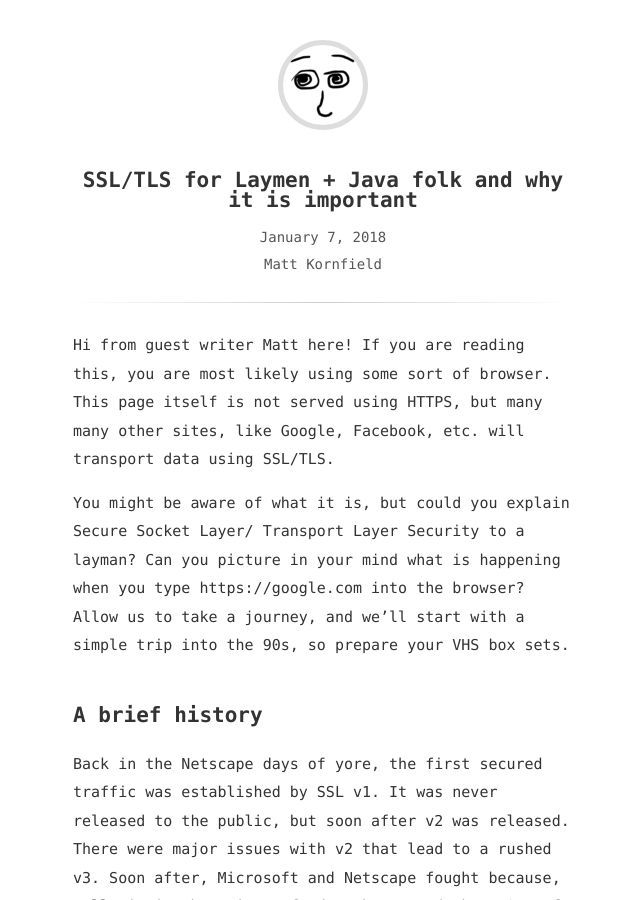
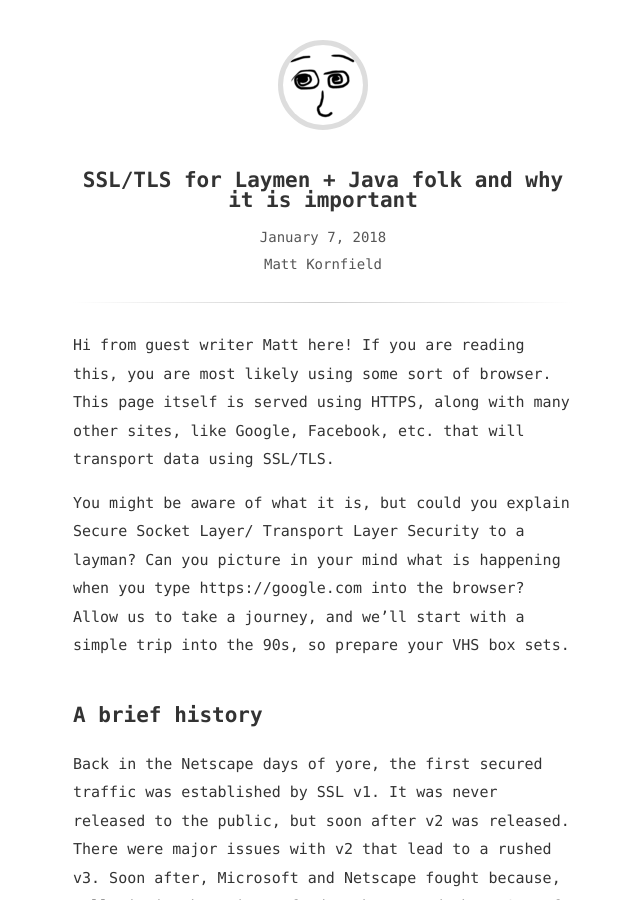
Before and after one commit to michaelkochub/michaelkochub.github.io, a Jekyll site: the page built from _posts/2018-1-7-ssl-laymen.md, in a window 1280 px wide and 900 px high. Shown: the whole window, without its empty margins (317-957 px from the left). Built offline with Jekyll 4.4.1, drawn with Linux system fonts in a browser that asks for light colours.

Commit message:
Update SSL post

```diff
--- a/_posts/2018-1-7-ssl-laymen.md
+++ b/_posts/2018-1-7-ssl-laymen.md
@@ -5,7 +5,7 @@ title_stub: ssl
 contributor: Matt Kornfield
 ---
 
-Hi from guest writer Matt here! If you are reading this, you are most likely using some sort of browser. This page itself is not served using HTTPS, but many many other sites, like Google, Facebook, etc. will transport data using SSL/TLS.
+Hi from guest writer Matt here! If you are reading this, you are most likely using some sort of browser. This page itself is served using HTTPS, along with many other sites, like Google, Facebook, etc. that will transport data using SSL/TLS.
 
 You might be aware of what it is, but could you explain Secure Socket Layer/ Transport Layer Security to a layman? Can you picture in your mind what is happening when you type https://google.com into the browser? Allow us to take a journey, and we'll start with a simple trip into the 90s, so prepare your VHS box sets.
 
```
